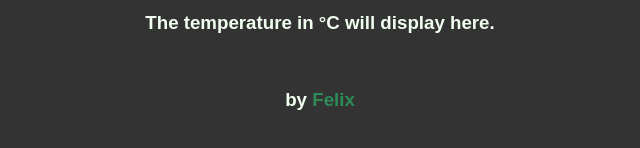
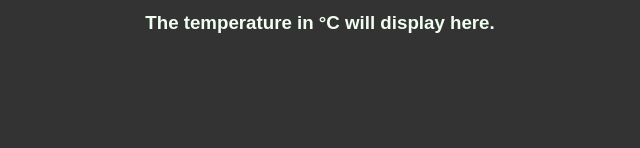
Before and after one commit to felixthecat8a/JS-temperature-converter, a plain HTML site: page index.html in a window 1280 px wide. Shown: the part 422-570 px from the top of the page, 320-960 px from the left. Drawn offline with Linux system fonts and the light colour scheme.

Commit message:
Update index.html

```diff
--- a/index.html
+++ b/index.html
@@ -1,16 +1,13 @@
 <!DOCTYPE html>
 <html lang="en">
 <head>
-    <meta charset="UTF-8">
-    <meta http-equiv="X-UA-Compatible" content="IE=edge">
+    <meta charset="UTF-8"><meta http-equiv="X-UA-Compatible" content="IE=edge">
     <meta name="viewport" content="width=device-width, initial-scale=1.0">
     <title>Temperature Converter</title>
     <link rel="stylesheet" href="static/css/style.css">
 </head>
 <body>
-    <div id="header">
-        <h1>JavaScript Temperature Conversion App</h1>
-    </div>
+    <div id="header"><h1>JavaScript Temperature Conversion App</h1></div>
     <hr>
     <div id="main">
         <h2><u>Celcius to Fahrenheit Converter</u></h2>
@@ -25,8 +22,6 @@
         <script src="./static/js/temp.js"></script>
         <br>
     </div>
-    <div id="footer">
-        <h3>by <span style="color:seagreen">Felix</span></h3>
-    </div>
+    <div id="footer"></div>
 </body>
 </html>
```
